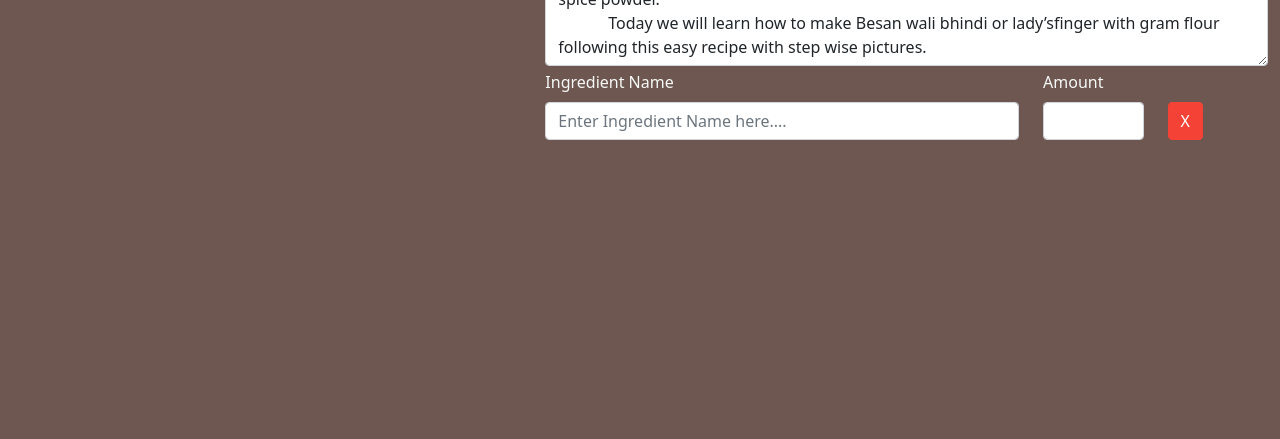
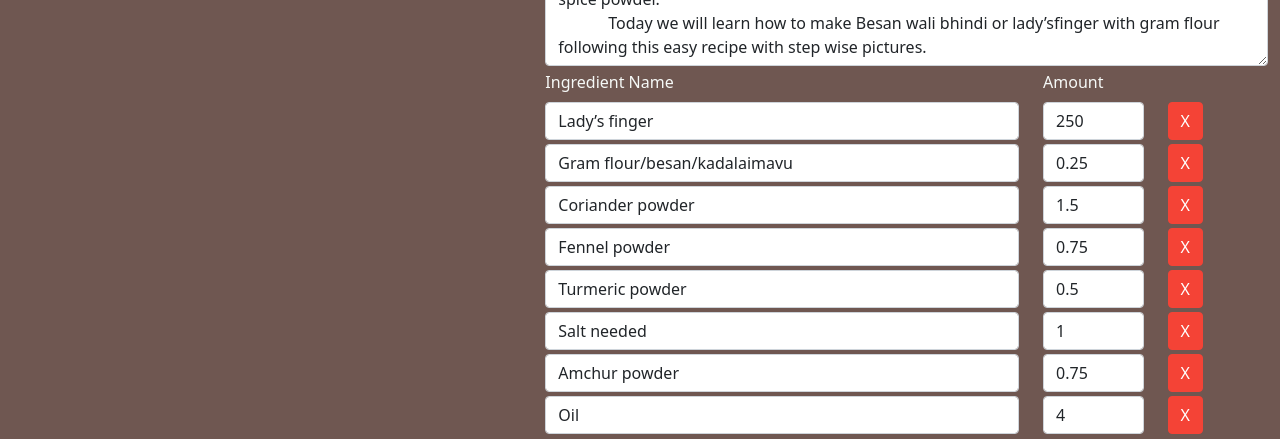
Before and after one commit to aravindanvenkataraju/angular-projects, an Angular app in the folder my-recipe-app/: page /recipes/1/edit in a window 1280 px wide. Shown: the part 422-861 px from the top of the page. Before the commit the page ends 800 px from the top, so only its background shows below. Built offline with nearby package versions, Linux system fonts and the light colour scheme.

Commit message:
my-recipe-app, show ingredients in edit recipe form

```diff
--- a/my-recipe-app/src/app/components/recipes/recipe-edit/recipe-edit.component.html
+++ b/my-recipe-app/src/app/components/recipes/recipe-edit/recipe-edit.component.html
@@ -52,30 +52,40 @@
       ></textarea>
     </div>
   </div>
-  <div class="row mb-1">
+  <div class="row mb-1" formArrayName="ingredients">
     <div class="col">
       <div class="row">
         <div class="col-8">
-          <label for="ingredientNameInput" class="form-label"
-            >Ingredient Name</label
-          >
+          <label class="form-label">Ingredient Name</label>
+        </div>
+        <div class="col-2">
+          <label class="form-label">Amount</label>
+        </div>
+      </div>
+      <div
+        class="row mb-1"
+        *ngFor="let ingredient of ingredientControls; let i = index"
+        [formGroupName]="i"
+      >
+        <div class="col-8">
           <input
             type="text"
             class="form-control"
             id="ingredientNameInput"
+            formControlName="name"
             placeholder="Enter Ingredient Name here...."
           />
         </div>
         <div class="col-2">
-          <label for="ingredientAmountInput" class="form-label">Amount</label>
           <input
             type="number"
             class="form-control"
+            formControlName="amount"
             id="ingredientAmountInput"
           />
         </div>
-        <div class="col-2 d-flex">
-          <button class="btn btn-danger align-bottom mb-0 my-auto">X</button>
+        <div class="col-2">
+          <button class="btn btn-danger" type="button">X</button>
         </div>
       </div>
     </div>
--- a/my-recipe-app/src/app/components/recipes/recipe-edit/recipe-edit.component.ts
+++ b/my-recipe-app/src/app/components/recipes/recipe-edit/recipe-edit.component.ts
@@ -1,5 +1,5 @@
 import { Component, OnInit } from '@angular/core';
-import { FormControl, FormGroup } from '@angular/forms';
+import { FormArray, FormControl, FormGroup } from '@angular/forms';
 import { ActivatedRoute, Params } from '@angular/router';
 import { RecipeService } from 'src/app/services/recipe.service';
 
@@ -34,9 +34,26 @@ export class RecipeEditComponent implements OnInit {
       name: new FormControl(this.editMode ? recipe.name : null),
       imagePath: new FormControl(this.editMode ? recipe.imagePath : null),
       description: new FormControl(this.editMode ? recipe.description : null),
+      ingredients: new FormArray(
+        this.editMode
+          ? recipe.ingredients
+            ? recipe.ingredients.map((ingredient) => {
+                console.log(ingredient);
+                return new FormGroup({
+                  name: new FormControl(ingredient.name),
+                  amount: new FormControl(ingredient.amount),
+                });
+              })
+            : []
+          : []
+      ),
     });
   }
   submitForm() {
     console.log(this.recipeForm);
   }
+
+  get ingredientControls() {
+    return (<FormArray>this.recipeForm.get('ingredients')).controls;
+  }
 }
```
